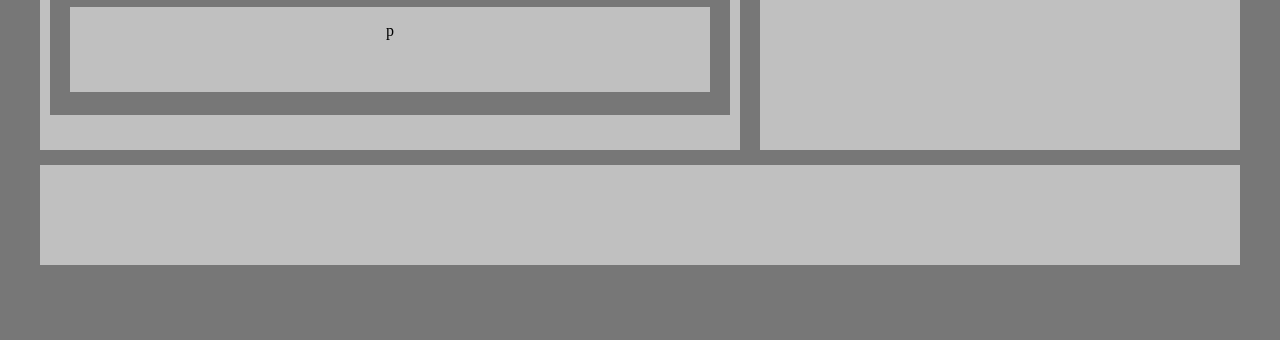
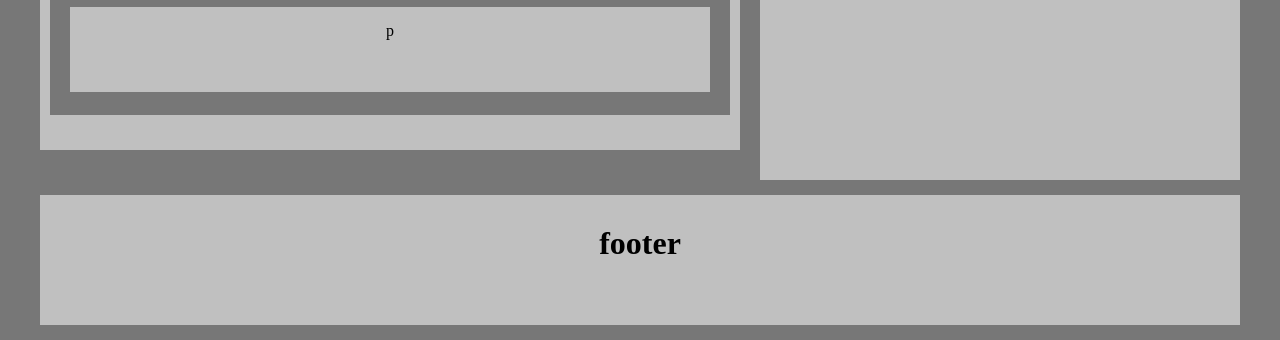
Before and after one commit to allenjwelch/HW-Wireframe, a plain HTML site: page index.html in a window 1280 px wide. Shown: the part 520-860 px from the top of the page. Before the commit the page ends 800 px from the top, so only its background shows below. Drawn offline with Linux system fonts and the light colour scheme.

Commit message:
text-align: center; 		padding-top: 30px; or your changes. Lines starting

```diff
--- a/index.html
+++ b/index.html
@@ -31,14 +31,18 @@
 			</div>
 
 		</div>
-		<div id="aside"></div>
+		<div id="aside">
+			<h1>aside</h1>
+		</div>
 
 
 	</div>
 	<br>
 	<div style="clear:both"></div>
 
-	<div id="footer"></div>
+	<div id="footer">
+		<h1>footer</h1>
+	</div>
 
 </body>
 </html>
--- a/style.css
+++ b/style.css
@@ -81,6 +81,8 @@ body {
 	margin-left: 20px;
 	background-color: silver;
 	float: left;
+	text-align: center;
+	padding-top: 30px;
 
 }
 
@@ -98,4 +100,6 @@ body {
 	height: 100px;
 	margin-top: 15px;
 	background-color: silver;
+	text-align: center;
+	padding-top: 30px;
 }
```
